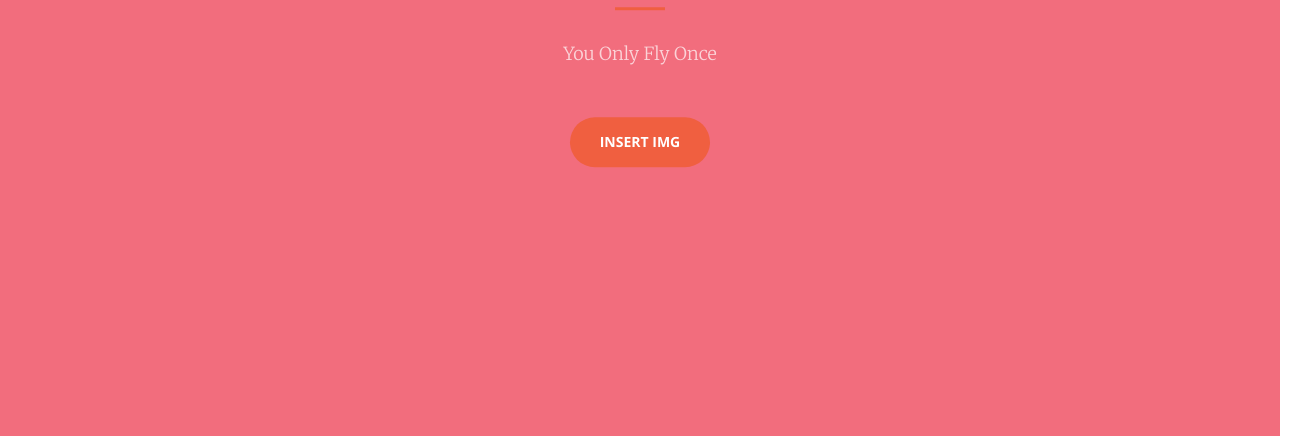
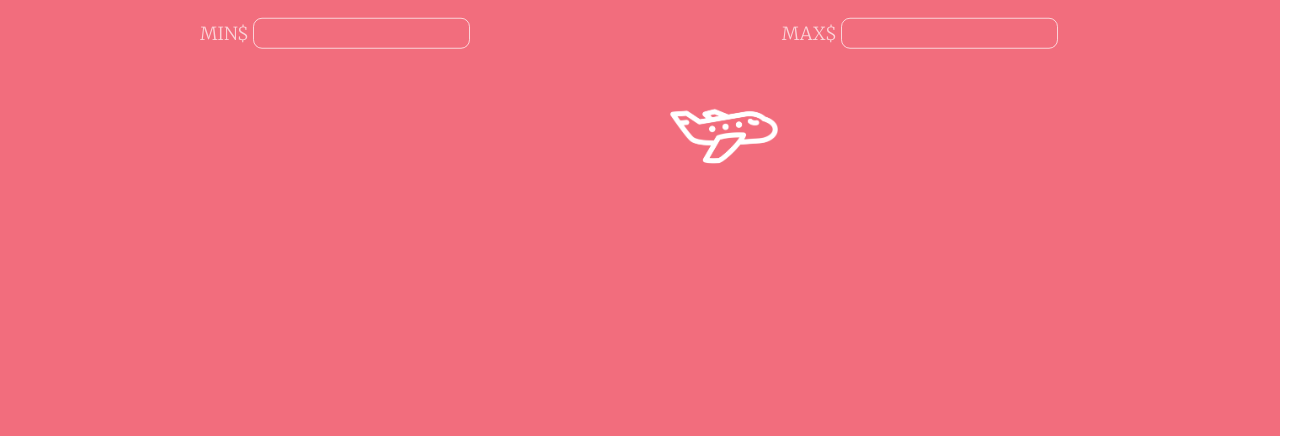
Before and after one commit to xiaowenfeng1/YOFO, a plain HTML site: page startbootstrap-creative-1.0.2/set-price.html in a window 1280 px wide. Shown: the part 364-800 px from the top of the page, 1310 px wide, since content can reach past the window. Drawn offline with nearby package versions, Linux system fonts and the light colour scheme.

Commit message:
set-price

```diff
--- a/startbootstrap-creative-1.0.2/css/creative-setprice.css
+++ b/startbootstrap-creative-1.0.2/css/creative-setprice.css
@@ -12,6 +12,23 @@ body {
 
 body {
     font-family: Merriweather,'Helvetica Neue',Arial,sans-serif;
+}
+
+#logo {
+    height:5em;
+    margin-bottom: 1em;
+}
+
+input {
+    border-radius:0.5em;
+    background-color: transparent;
+
+    border: 1px solid;
+    outline-width: 0;
+}
+
+.price-range {
+    margin-top: 4em;
 }
 
 hr {
--- a/startbootstrap-creative-1.0.2/index.html
+++ b/startbootstrap-creative-1.0.2/index.html
@@ -13,6 +13,7 @@
 
     <!-- Bootstrap Core CSS -->
     <link rel="stylesheet" href="css/bootstrap.min.css" type="text/css">
+    <link rel="icon" href="img/page-icon.png">
 
     <!-- Custom Fonts -->
     <link href='http://fonts.googleapis.com/css?family=Open+Sans:300italic,400italic,600italic,700italic,800italic,400,300,600,700,800' rel='stylesheet' type='text/css'>
@@ -42,7 +43,7 @@
                 <h1><span>Y</span><span>O</span><span>F</span><span>O</span></h1>
                 <hr>
                 <p>You  Only  Fly  Once</p>
-                <a href="set_price.html" class="btn btn-primary btn-xl page-scroll">LET'S FLY</a>
+                <a href="set-price.html" class="btn btn-primary btn-xl page-scroll">LET'S FLY</a>
             </div>
         </div>
     </header>
--- a/startbootstrap-creative-1.0.2/set-price.html
+++ b/startbootstrap-creative-1.0.2/set-price.html
@@ -37,14 +37,29 @@
 
 <body id="page-top">
 
-
     <header>
         <div class="header-content">
             <div class="header-content-inner">
                 <h1>WHAT'S YOUR BUDGET?</h1>
-                <hr>
-                <p>You Only Fly Once</p>
-                <a href="#about" class="btn btn-primary btn-xl page-scroll">INSERT IMG</a>
+                <div class="container price-range">
+                    <div class="row">
+                        <div class="col-md-4">
+                            <p>MIN$ <input type="text"/></p>
+                        </div>
+                        <div class="col-md-2"></div>
+                        <div class="col-md-4">
+                            <p>MAX$ <input type="text"/></p>
+                        </div>
+                    </div>
+                    <div class="row">
+                        <div class="text-center">
+                            <a href="">
+                                <img src="img/plane2WHITE.png" id="logo" alt=""/>
+                            </a>
+                        </div>
+                    </div>
+
+                </div>
             </div>
         </div>
     </header>
```
Also changed, not shown: startbootstrap-creative-1.0.2/img/page-icon.png (added).
